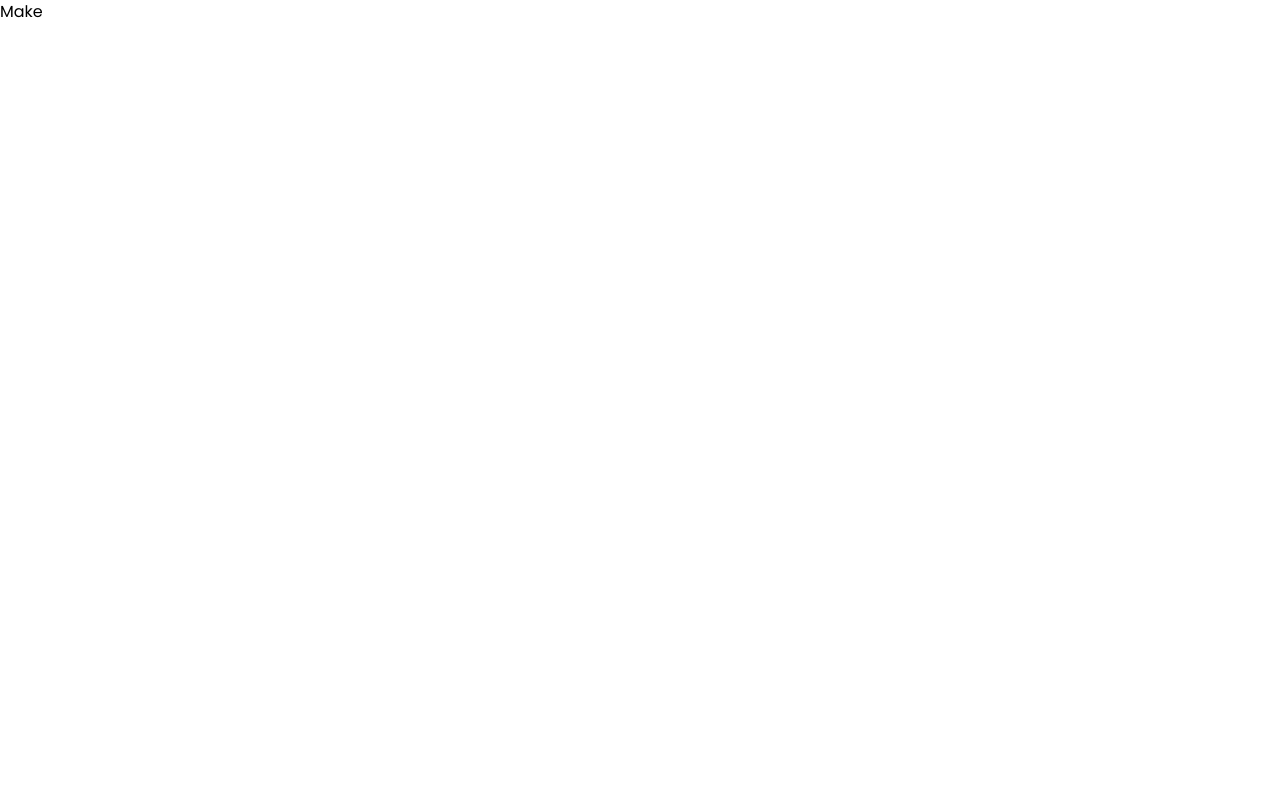
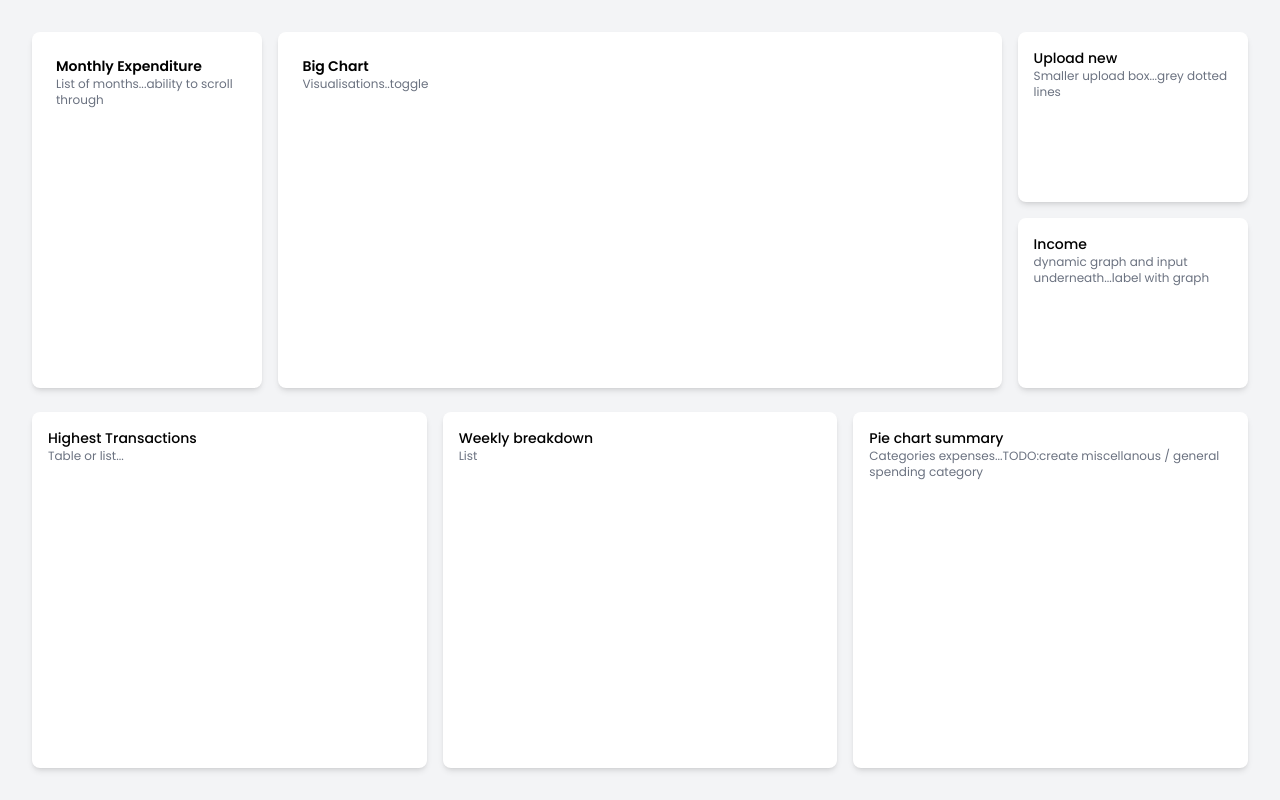
Before and after one commit to JHuang0309/tracko, a React (Vite) app in the folder frontend/: page /dashboard in a window 1280 px wide. Built offline with nearby package versions, Linux system fonts and the light colour scheme.

Commit message:
Added basic grid structure template for dashboard page

```diff
--- a/frontend/src/assets/CsvDropZone.jsx
+++ b/frontend/src/assets/CsvDropZone.jsx
@@ -45,8 +45,9 @@ function CsvDropZone({ onFile }) {
         htmlFor="csv-upload"
         className={`cursor-pointer flex flex-col items-center justify-center
                     border border-white border-opacity-30 rounded-lg
+                    hover:ring-1 hover:ring-white hover:ring-opacity-60
                     p-12 w-full max-w-md mx-auto
-                    transition-colors duration-200
+                    transition-colors duration-300
                     ${isDragging ? 'border-opacity-80 bg-white bg-opacity-10' : 'bg-transparent'}
                     text-white`}
         onDragOver={handleDragOver}
--- a/frontend/src/output.css
+++ b/frontend/src/output.css
@@ -554,6 +554,14 @@ video {
   display: none;
 }
 
+.col-span-1 {
+  grid-column: span 1 / span 1;
+}
+
+.col-span-3 {
+  grid-column: span 3 / span 3;
+}
+
 .mx-auto {
   margin-left: auto;
   margin-right: auto;
@@ -618,6 +626,10 @@ video {
   display: flex;
 }
 
+.grid {
+  display: grid;
+}
+
 .hidden {
   display: none;
 }
@@ -642,8 +654,32 @@ video {
   max-width: 28rem;
 }
 
+.max-w-7xl {
+  max-width: 80rem;
+}
+
 .cursor-pointer {
   cursor: pointer;
+}
+
+.grid-cols-2 {
+  grid-template-columns: repeat(2, minmax(0, 1fr));
+}
+
+.grid-cols-3 {
+  grid-template-columns: repeat(3, minmax(0, 1fr));
+}
+
+.grid-cols-5 {
+  grid-template-columns: repeat(5, minmax(0, 1fr));
+}
+
+.grid-rows-2 {
+  grid-template-rows: repeat(2, minmax(0, 1fr));
+}
+
+.grid-rows-4 {
+  grid-template-rows: repeat(4, minmax(0, 1fr));
 }
 
 .flex-row {
@@ -672,6 +708,10 @@ video {
 
 .gap-4 {
   gap: 1rem;
+}
+
+.gap-6 {
+  gap: 1.5rem;
 }
 
 .space-y-2 > :not([hidden]) ~ :not([hidden]) {
@@ -767,6 +807,26 @@ video {
   background-color: rgb(255 255 255 / var(--tw-bg-opacity, 1));
 }
 
+.bg-gray-800 {
+  --tw-bg-opacity: 1;
+  background-color: rgb(31 41 55 / var(--tw-bg-opacity, 1));
+}
+
+.bg-gray-950 {
+  --tw-bg-opacity: 1;
+  background-color: rgb(3 7 18 / var(--tw-bg-opacity, 1));
+}
+
+.bg-gray-300 {
+  --tw-bg-opacity: 1;
+  background-color: rgb(209 213 219 / var(--tw-bg-opacity, 1));
+}
+
+.bg-gray-200 {
+  --tw-bg-opacity: 1;
+  background-color: rgb(229 231 235 / var(--tw-bg-opacity, 1));
+}
+
 .bg-opacity-10 {
   --tw-bg-opacity: 0.1;
 }
@@ -805,6 +865,14 @@ video {
 
 .p-4 {
   padding: 1rem;
+}
+
+.p-6 {
+  padding: 1.5rem;
+}
+
+.p-8 {
+  padding: 2rem;
 }
 
 .px-3 {
@@ -883,6 +951,11 @@ video {
   line-height: 1.75rem;
 }
 
+.text-xs {
+  font-size: 0.75rem;
+  line-height: 1rem;
+}
+
 .font-bold {
   font-weight: 700;
 }
@@ -944,6 +1017,26 @@ video {
   color: rgb(255 255 255 / var(--tw-text-opacity, 1));
 }
 
+.text-black {
+  --tw-text-opacity: 1;
+  color: rgb(0 0 0 / var(--tw-text-opacity, 1));
+}
+
+.text-gray-200 {
+  --tw-text-opacity: 1;
+  color: rgb(229 231 235 / var(--tw-text-opacity, 1));
+}
+
+.text-gray-300 {
+  --tw-text-opacity: 1;
+  color: rgb(209 213 219 / var(--tw-text-opacity, 1));
+}
+
+.text-gray-500 {
+  --tw-text-opacity: 1;
+  color: rgb(107 114 128 / var(--tw-text-opacity, 1));
+}
+
 .opacity-70 {
   opacity: 0.7;
 }
@@ -957,6 +1050,12 @@ video {
 .shadow-sm {
   --tw-shadow: 0 1px 2px 0 rgb(0 0 0 / 0.05);
   --tw-shadow-colored: 0 1px 2px 0 var(--tw-shadow-color);
+  box-shadow: var(--tw-ring-offset-shadow, 0 0 #0000), var(--tw-ring-shadow, 0 0 #0000), var(--tw-shadow);
+}
+
+.shadow-md {
+  --tw-shadow: 0 4px 6px -1px rgb(0 0 0 / 0.1), 0 2px 4px -2px rgb(0 0 0 / 0.1);
+  --tw-shadow-colored: 0 4px 6px -1px var(--tw-shadow-color), 0 2px 4px -2px var(--tw-shadow-color);
   box-shadow: var(--tw-ring-offset-shadow, 0 0 #0000), var(--tw-ring-shadow, 0 0 #0000), var(--tw-shadow);
 }
 
@@ -1002,9 +1101,20 @@ body {
   box-shadow: var(--tw-ring-offset-shadow), var(--tw-ring-shadow), var(--tw-shadow, 0 0 #0000);
 }
 
+.hover\:ring-1:hover {
+  --tw-ring-offset-shadow: var(--tw-ring-inset) 0 0 0 var(--tw-ring-offset-width) var(--tw-ring-offset-color);
+  --tw-ring-shadow: var(--tw-ring-inset) 0 0 0 calc(1px + var(--tw-ring-offset-width)) var(--tw-ring-color);
+  box-shadow: var(--tw-ring-offset-shadow), var(--tw-ring-shadow), var(--tw-shadow, 0 0 #0000);
+}
+
 .hover\:ring-primary1:hover {
   --tw-ring-opacity: 1;
   --tw-ring-color: rgb(86 11 173 / var(--tw-ring-opacity, 1));
+}
+
+.hover\:ring-white:hover {
+  --tw-ring-opacity: 1;
+  --tw-ring-color: rgb(255 255 255 / var(--tw-ring-opacity, 1));
 }
 
 .hover\:ring-opacity-60:hover {
--- a/frontend/src/pages/Dashboard.jsx
+++ b/frontend/src/pages/Dashboard.jsx
@@ -76,7 +76,51 @@ function Dashboard() {
 
     return (
         <>
-        Make
+         <div className="flex min-h-screen bg-gray-100 text-black p-8">
+            <div className="max-w-7xl mx-auto grid grid-rows-2 gap-6">
+                {/* Row 1 */}
+                <div className="grid grid-cols-5 gap-4">
+                    {/* Large card taking half the row */}
+                    <div className="col-span-1 bg-white rounded-lg p-6 shadow-md">
+                        <h2 className="text-sm font-semibold">Monthly Expenditure</h2>
+                        <p className='text-xs text-gray-500'>List of months...ability to scroll through</p>
+                    </div>
+
+                    <div className="col-span-3 bg-white rounded-lg p-6 shadow-md">
+                        <h2 className="text-sm font-semibold">Big Chart</h2>
+                        <p className='text-xs text-gray-500'>Visualisations..toggle</p>
+                    </div>
+
+                    {/* Stack of smaller cards */}
+                    <div className="col-span-1 grid grid-rows-2 gap-4">
+                        <div className="bg-white rounded-lg p-4 shadow-md">
+                            <h3 className="text-sm font-medium">Upload new</h3>
+                            <p className='text-xs text-gray-500'>Smaller upload box...grey dotted lines</p>
+                        </div>
+                        <div className="bg-white rounded-lg p-4 shadow-md">
+                            <h3 className="text-sm font-medium">Income</h3>
+                            <p className='text-xs text-gray-500'>dynamic graph and input underneath...label with graph</p>
+                        </div>
+                    </div>
+                </div>
+
+                {/* Row 2 */}
+                <div className="grid grid-cols-3 gap-4">
+                    <div className="bg-white rounded-lg p-4 shadow-md">
+                        <h3 className="text-sm font-medium">Highest Transactions</h3>
+                        <p className='text-xs text-gray-500'>Table or list...</p>
+                    </div>
+                    <div className="bg-white rounded-lg p-4 shadow-md">
+                        <h3 className="text-sm font-medium">Weekly breakdown</h3>
+                        <p className='text-xs text-gray-500'>List</p>
+                    </div>
+                    <div className="bg-white rounded-lg p-4 shadow-md">
+                        <h3 className="text-sm font-medium">Pie chart summary</h3>
+                        <p className='text-xs text-gray-500'>Categories expenses...TODO:create miscellanous / general spending category</p>
+                    </div>
+                    </div>
+                </div>
+            </div>
         </>
         // <>
         //     <h1>Tracko - Expense Tracker</h1>
@@ -89,7 +133,7 @@ function Dashboard() {
         //             type="number"
         //             // value={weeklyIncome}
         //             onChange={(e) => setWeeklyIncome(Math.max(0, Number(e.target.value)))}
-        //             className="w-48 px-3 py-2 border rounded shadow-sm focus:outline-none focus:ring"
+        //             className="w-48 px-3 py-2 border rounded shadow-md focus:outline-none focus:ring"
         //             placeholder="Enter amount"
         //         />
         //     </div>
@@ -156,7 +200,7 @@ function Dashboard() {
         //                         return (
         //                             <div
         //                                 key={month}
-        //                                 className={`bg-white-100 text-blue-800 px-4 py-2 rounded shadow-sm w-48 text-sm ${isIncrease ? 'border-l-4 border-red-500' : isDecrease ? 'border-l-4 border-green-500' : ''}`}
+        //                                 className={`bg-white-100 text-blue-800 px-4 py-2 rounded shadow-md w-48 text-sm ${isIncrease ? 'border-l-4 border-red-500' : isDecrease ? 'border-l-4 border-green-500' : ''}`}
         //                             >
         //                                 <div className="font-medium">{month}</div>
         //                                 <div className="text-lg font-semibold">
```
